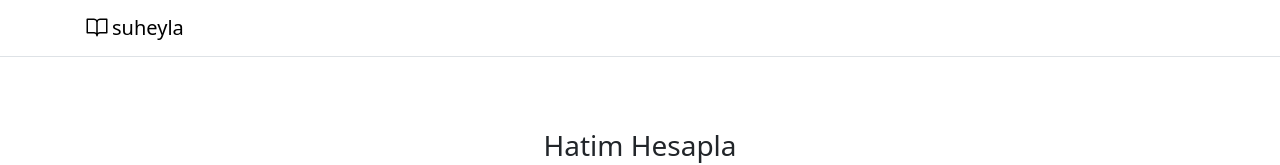
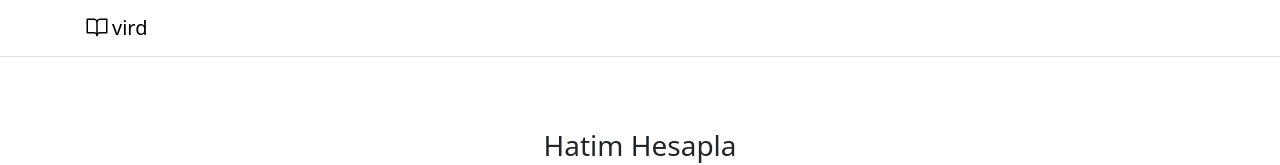
Before and after one commit to AhmetArifAYDIN/suheyla, a React (Create React App) app: page / in a window 1280 px wide. Shown: the top 165 px of the page. Built offline with nearby package versions, Linux system fonts and the light colour scheme.

Commit message:
Update Navbar.js

```diff
--- a/src/components/Navbar.js
+++ b/src/components/Navbar.js
@@ -12,7 +12,7 @@ const Navbar = () => {
             height="24"
             className="d-inline-block align-text-top"
           />
-          suheyla
+          vird
         </a>
       </div>
     </nav>
```
